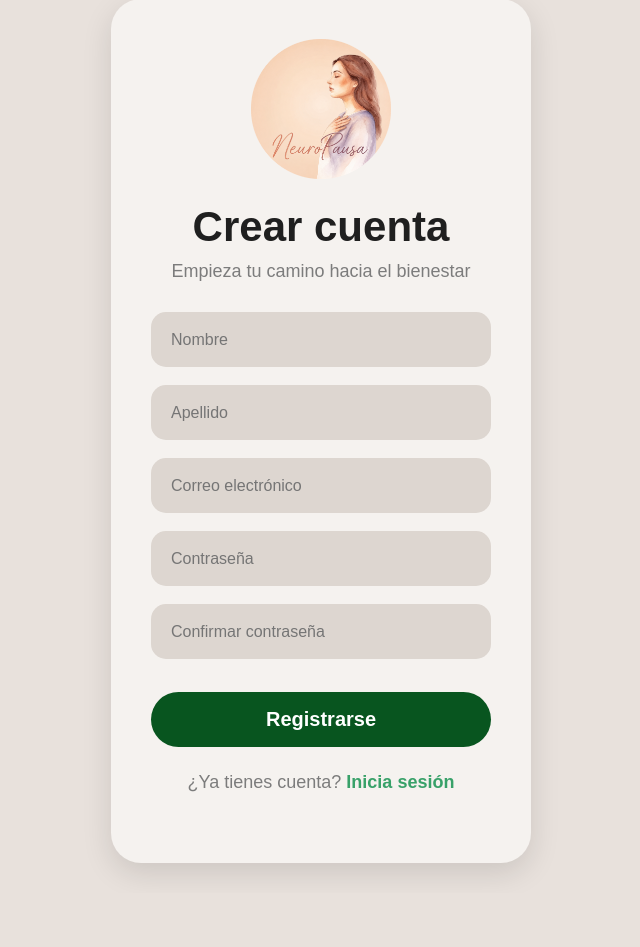
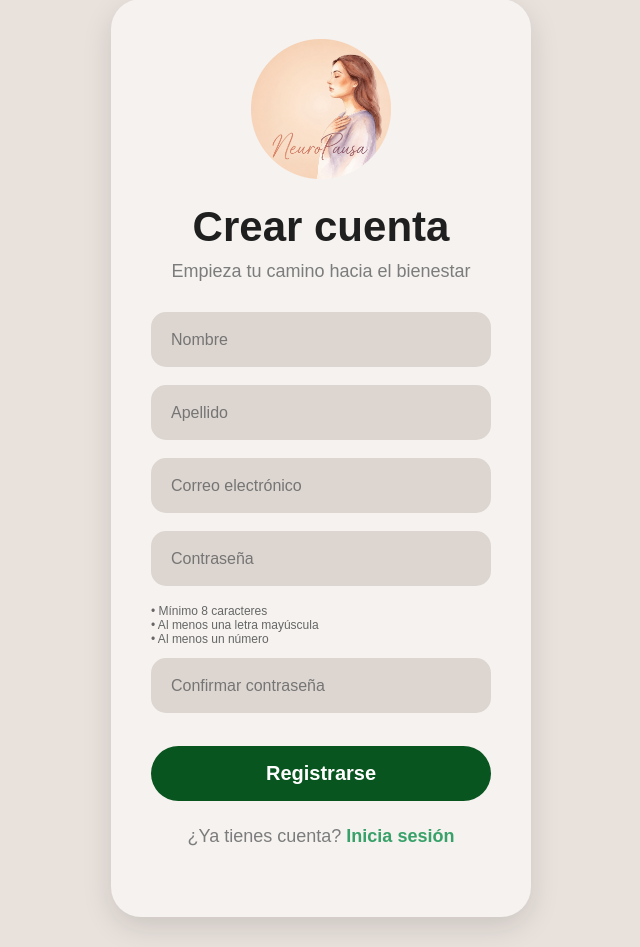
Before and after one commit to NeuroPausa-Team/NeuroPausa, a Flask app: template templates/register.html in a window 1280 px wide. Shown: the part 31-978 px from the top of the page, without its empty margins (319-959 px from the left). Before the commit the page ends 906 px from the top, so only its background shows below. Run offline with Flask 3, Linux system fonts and the light colour scheme; the template is opened without the code that fills it, so the values that code supplies are empty.

Commit message:
feat(auth): add real-time password strength validation on registration

```diff
--- a/servidor/backend/app.py
+++ b/servidor/backend/app.py
@@ -130,8 +130,8 @@ def registrar_paciente():
         if password != confirm_password:
             return jsonify({"error": "Las contraseñas no coinciden"}), 400
 
-        if len(password) < 6:
-            return jsonify({"error": "La contraseña debe tener al menos 6 caracteres"}), 400
+        if len(password) < 8 or not any(c.isupper() for c in password) or not any(c.isdigit() for c in password):
+            return jsonify({"error": "La contraseña debe tener al menos 8 caracteres, una mayúscula y un número"}), 400
 
         conn = get_connection()
         cursor = conn.cursor()
--- a/templates/register.html
+++ b/templates/register.html
@@ -33,6 +33,12 @@
                     <input type="password" id="password-input" placeholder="Contraseña" required>
                 </div>
 
+                <ul id="password-rules" style="list-style:none; padding:0; margin:6px 0 12px 0; font-size:12px; text-align:left; color:#666;">
+                    <li id="rule-len">• Mínimo 8 caracteres</li>
+                    <li id="rule-upper">• Al menos una letra mayúscula</li>
+                    <li id="rule-num">• Al menos un número</li>
+                </ul>
+
                 <div class="input-box">
                     <input type="password" id="confirmar-password-input" placeholder="Confirmar contraseña" required>
                 </div>
@@ -54,6 +60,14 @@
         const API_URL = 'http://127.0.0.1:5000';
         // const API_URL = 'https://neuropausa-backend.onrender.com'; // producción
 
+        const passwordInput = document.getElementById('password-input');
+        passwordInput.addEventListener('input', () => {
+            const val = passwordInput.value;
+            document.getElementById('rule-len').style.color = val.length >= 8 ? '#2e7d32' : '#c62828';
+            document.getElementById('rule-upper').style.color = /[A-Z]/.test(val) ? '#2e7d32' : '#c62828';
+            document.getElementById('rule-num').style.color = /[0-9]/.test(val) ? '#2e7d32' : '#c62828';
+        });
+
         document.getElementById('formulario-registro').addEventListener('submit', async function(event) {
             event.preventDefault();
 
@@ -73,8 +87,8 @@
                 return;
             }
 
-            if (password.length < 6) {
-                errorMsg.textContent = "La contraseña debe tener al menos 6 caracteres";
+            if (password.length < 8 || !/[A-Z]/.test(password) || !/[0-9]/.test(password)) {
+                errorMsg.textContent = "La contraseña debe tener al menos 8 caracteres, una mayúscula y un número";
                 errorMsg.style.display = 'block';
                 return;
             }
```
